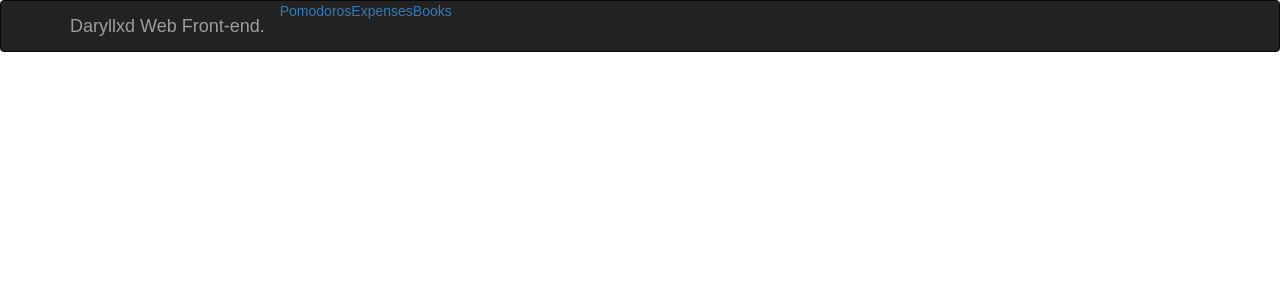
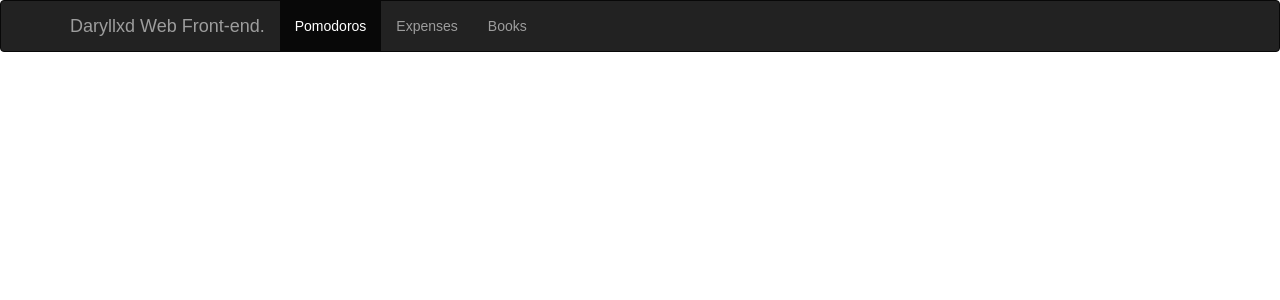
Before and after one commit to daryllxd/khassar-de-templari, a React (Create React App) app: page / in a window 1280 px wide. Shown: the top 300 px of the page. Built offline with nearby package versions, Linux system fonts and the light colour scheme; the HTML template or start-up script is replaced by a standard one.

Commit message:
Fix formatting/linking in Navbar.
- https://stackoverflow.com/questions/48330233/react-router-bootstrap-and-navbar-redirection

```diff
--- a/src/App.js
+++ b/src/App.js
@@ -17,14 +17,14 @@ class App extends Component {
             </Navbar.Brand>
           </Navbar.Header>
           <Nav>
-            <NavItem componentClass="span">
-              <Link className="ph2" to="/">Pomodoros</Link>
+            <NavItem componentClass={Link} href="/" to="/" active={window.location.pathname === '/'}>
+              Pomodoros
             </NavItem>
-            <NavItem componentClass="span">
-              <Link className="ph2" to="/expenses">Expenses</Link>
+            <NavItem componentClass={Link} href="/expenses" to="/expenses" active={window.location.pathname === '/expenses'}>
+              Expenses
             </NavItem>
-            <NavItem componentClass="span">
-              <Link className="ph2" to="/books">Books</Link>
+            <NavItem componentClass={Link} href="/books" to="/books" active={window.location.pathname === '/books'}>
+              Books
             </NavItem>
           </Nav>
         </Navbar>
```
